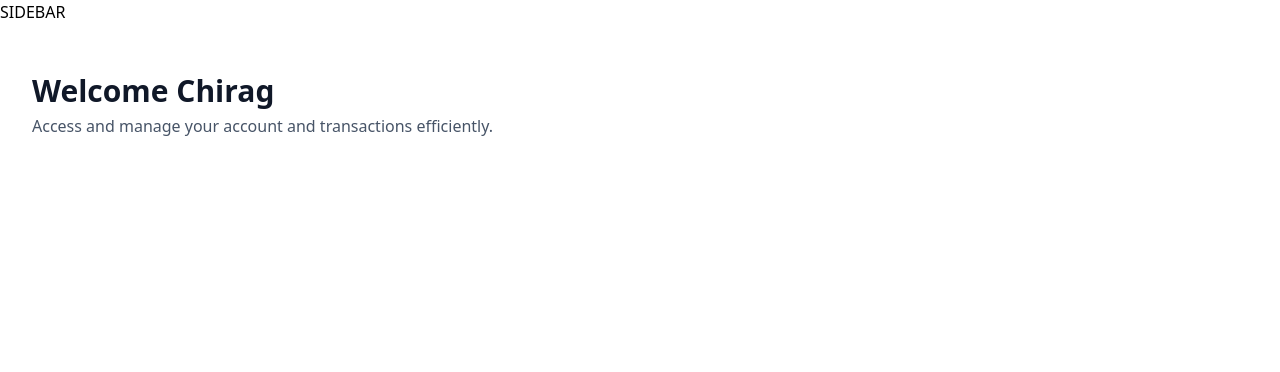
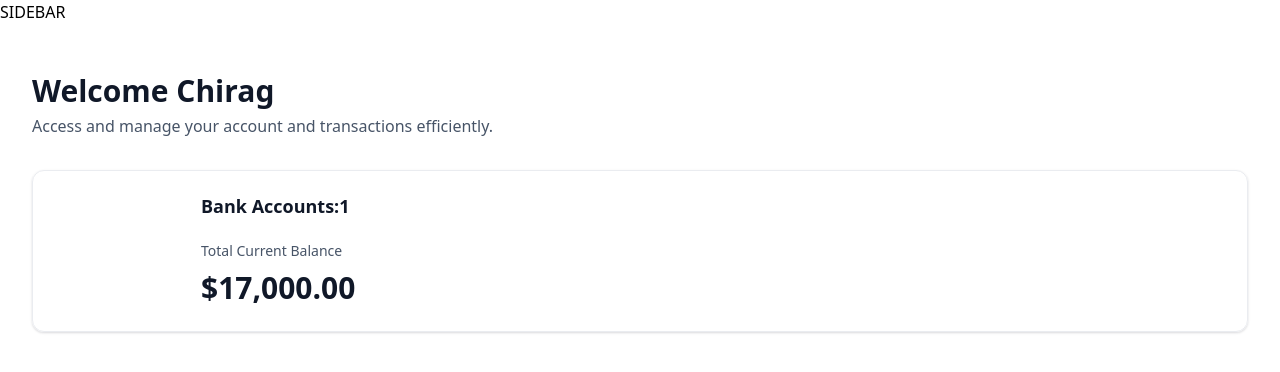
Before and after one commit to Chirag-S-Kotian/blink-bank, a Next.js app: page / in a window 1280 px wide. Shown: the top 372 px of the page. Built offline with nearby package versions, Linux system fonts and the light colour scheme.

Commit message:
"Added TotalBalanceBox component to page.tsx and updated package-lock.json and package.json with new dependencies"

```diff
--- a/app/(root)/page.tsx
+++ b/app/(root)/page.tsx
@@ -1,4 +1,5 @@
 import HeaderBox from "@/components/HeaderBox";
+import TotalBalanceBox from "@/components/TotalBalanceBox";
 
 const Home = () => {
   const loggedIn = { firstName: "Chirag" };
@@ -12,6 +13,13 @@
             user={loggedIn?.firstName || "Guest"}
             subtext="Access and manage your account and transactions efficiently."
           />
+
+          <TotalBalanceBox
+           accounts={[]}
+           totalBanks={1}
+           totalCurrentBalance={17000}
+
+          />
         </header>
       </div>
     </section>
--- /dev/null
+++ b/components/TotalBalanceBox.tsx
@@ -0,0 +1,27 @@
+import { formatAmount } from '@/lib/utils'
+import React from 'react'
+
+const TotalBalanceBox = ({accounts=[],totalBanks,totalCurrentBalance}:TotlaBalanceBoxProps) => {
+  return (
+    <section className='total-balance'>
+      <div className="total-balance-chart">
+        {/* donut chart */}
+      </div>
+      <div className="flex flex-col gap-6">
+        <h2 className='header-2'>
+        Bank Accounts:{totalBanks}
+        </h2>
+        <div className="flex flex-col gap-2">
+            <p className="total-balance-label">
+                Total Current Balance
+            </p>
+            <p className="total-balance-amount flex-center gap-2">
+                {formatAmount(totalCurrentBalance)}
+            </p>
+        </div>
+      </div>
+    </section>
+  )
+}
+
+export default TotalBalanceBox
--- a/package.json
+++ b/package.json
@@ -13,6 +13,7 @@
     "class-variance-authority": "^0.7.0",
     "clsx": "^2.1.1",
     "next": "14.2.5",
+    "query-string": "^9.0.0",
     "react": "^18",
     "react-dom": "^18",
     "tailwind-merge": "^2.4.0",
```
Also changed, not shown: 1 other file (tests, documents, lock files or other folders).
